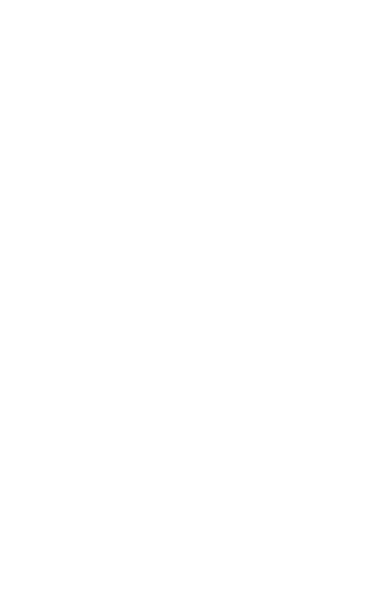
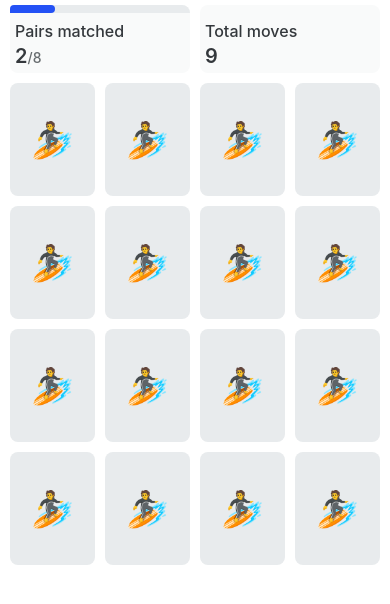
Before and after one commit to ReactNativeSchool/match-the-pairs-react-native, a React Native app: screen / in a window 390 px wide. Shown: the top 604 px of the page. Built offline with nearby package versions, Linux system fonts and the light colour scheme.

Commit message:
Starting to build the board

```diff
--- /dev/null
+++ b/src/components/cards/GameCard.tsx
@@ -0,0 +1,26 @@
+import { View, StyleSheet, Text } from "react-native";
+
+import { Colors, Spacing } from "constants/index";
+
+export const GameCard = () => {
+  return (
+    <View style={styles.card}>
+      <Text style={styles.text}>🏄</Text>
+    </View>
+  );
+};
+
+const styles = StyleSheet.create({
+  card: {
+    flex: 1,
+    backgroundColor: Colors.cardBg,
+    justifyContent: "center",
+    alignItems: "center",
+    margin: Spacing.cardMargin,
+    borderRadius: Spacing.borderRadius,
+    paddingVertical: 35,
+  },
+  text: {
+    fontSize: 35,
+  },
+});
--- /dev/null
+++ b/src/components/cards/Stats.tsx
@@ -0,0 +1,89 @@
+import React from "react";
+import { View, StyleSheet, Text, ViewStyle } from "react-native";
+
+import { Colors, Spacing } from "src/constants";
+
+type StatsCardProps = {
+  title: string;
+  primaryValue: number;
+  secondaryValue?: number;
+};
+
+export const StatsCard = (props: StatsCardProps) => {
+  const { secondaryValue, primaryValue } = props;
+  const showProgressBar = secondaryValue !== undefined;
+
+  const [cardWidth, setCardWidth] = React.useState(0);
+
+  const progressBarStyles: ViewStyle[] = [styles.progressBarContainer];
+  let progressBarWidth = 0;
+
+  if (showProgressBar) {
+    progressBarStyles.push({ backgroundColor: Colors.cardBg });
+    progressBarWidth = (primaryValue / secondaryValue) * cardWidth;
+    console.log(progressBarWidth, cardWidth);
+  }
+
+  return (
+    <View
+      style={styles.container}
+      onLayout={(e) => setCardWidth(e.nativeEvent.layout.width)}
+    >
+      <View style={progressBarStyles}>
+        <View style={[styles.progressBar, { width: progressBarWidth }]} />
+      </View>
+      <View style={styles.content}>
+        <Text style={styles.title}>{props.title}</Text>
+        <Text style={styles.primaryValue}>
+          {primaryValue}
+          {secondaryValue && (
+            <Text style={styles.secondaryValue}>{`/${secondaryValue}`}</Text>
+          )}
+        </Text>
+      </View>
+    </View>
+  );
+};
+
+const styles = StyleSheet.create({
+  container: {
+    flex: 1,
+    backgroundColor: Colors.statsBg,
+    margin: Spacing.cardMargin,
+    borderRadius: Spacing.borderRadius,
+  },
+  content: {
+    padding: Spacing.cardMargin,
+  },
+  title: {
+    fontWeight: "500",
+    fontSize: 16,
+    color: Colors.primaryText,
+    marginBottom: 3,
+  },
+  primaryValue: {
+    color: Colors.primaryText,
+    fontSize: 20,
+    fontWeight: "600",
+  },
+  secondaryValue: {
+    color: Colors.secondaryText,
+    fontSize: 14,
+    fontWeight: "500",
+  },
+  progressBarContainer: {
+    backgroundColor: "transparent",
+    height: 8,
+    borderTopLeftRadius: Spacing.borderRadius,
+    borderTopRightRadius: Spacing.borderRadius,
+    marginBottom: 3,
+  },
+  progressBar: {
+    height: 8,
+    width: 0,
+    backgroundColor: Colors.progressBar,
+    borderTopLeftRadius: Spacing.borderRadius,
+    borderTopRightRadius: Spacing.borderRadius,
+    borderBottomRightRadius: Spacing.borderRadius,
+  },
+});
--- /dev/null
+++ b/src/components/cards/index.tsx
@@ -0,0 +1,2 @@
+export { StatsCard } from "./Stats";
+export { GameCard } from "./GameCard";
--- /dev/null
+++ b/src/constants/Colors.ts
@@ -0,0 +1,9 @@
+export default {
+  cardBg: "#e8ebed",
+  statsBg: "#f9fafa",
+
+  primaryText: "#34383c",
+  secondaryText: "#676c6f",
+
+  progressBar: "#2451f5",
+};
--- /dev/null
+++ b/src/constants/Spacing.ts
@@ -0,0 +1,4 @@
+export default {
+  cardMargin: 5,
+  borderRadius: 8,
+};
--- /dev/null
+++ b/src/constants/index.ts
@@ -0,0 +1,2 @@
+export { default as Colors } from "./Colors";
+export { default as Spacing } from "./Spacing";
--- a/src/index.tsx
+++ b/src/index.tsx
@@ -1 +1,3 @@
-export default () => null;
+import Screen from "screens/MatchThePairs";
+
+export default Screen;
--- /dev/null
+++ b/src/screens/MatchThePairs.tsx
@@ -0,0 +1,51 @@
+import { SafeAreaView, StyleSheet, View } from "react-native";
+
+import { StatsCard, GameCard } from "components/cards";
+import { Spacing } from "constants/index";
+
+const MatchThePairs = () => {
+  return (
+    <SafeAreaView style={styles.container}>
+      <View style={styles.row}>
+        <StatsCard title="Pairs matched" primaryValue={2} secondaryValue={8} />
+        <StatsCard title="Total moves" primaryValue={9} />
+      </View>
+      <View style={styles.row}>
+        <GameCard />
+        <GameCard />
+        <GameCard />
+        <GameCard />
+      </View>
+      <View style={styles.row}>
+        <GameCard />
+        <GameCard />
+        <GameCard />
+        <GameCard />
+      </View>
+      <View style={styles.row}>
+        <GameCard />
+        <GameCard />
+        <GameCard />
+        <GameCard />
+      </View>
+      <View style={styles.row}>
+        <GameCard />
+        <GameCard />
+        <GameCard />
+        <GameCard />
+      </View>
+    </SafeAreaView>
+  );
+};
+
+const styles = StyleSheet.create({
+  container: {
+    flex: 1,
+  },
+  row: {
+    flexDirection: "row",
+    marginHorizontal: Spacing.cardMargin,
+  },
+});
+
+export default MatchThePairs;
```
